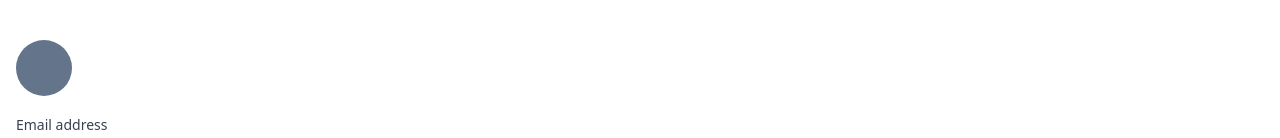
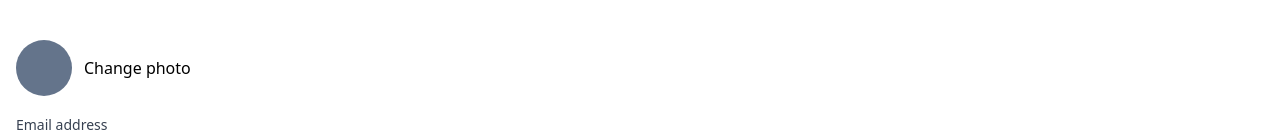
Before and after one commit to blkluv/next_carrot_market, a Next.js app: page /profile/edit in a window 1280 px wide. Shown: the top 138 px of the page. Built offline with nearby package versions, Linux system fonts and the light colour scheme.

Commit message:
사진 변경 버튼 작성

```diff
--- a/src/pages/profile/edit.tsx
+++ b/src/pages/profile/edit.tsx
@@ -3,8 +3,12 @@ import type { NextPage } from "next";
 const EditProfile: NextPage = () => {
   return (
     <div className="px-4 py-10 space-y-4">
-      <div>
+      <div className="flex items-center space-x-3">
         <div className="rounded-full w-14 h-14 bg-slate-500" />
+        <label>
+          Change photo
+          <input type="file" className="hidden" />
+        </label>
       </div>
       <div className="space-y-1">
         <label htmlFor="email" className="text-sm font-medium text-gray-700">
```
